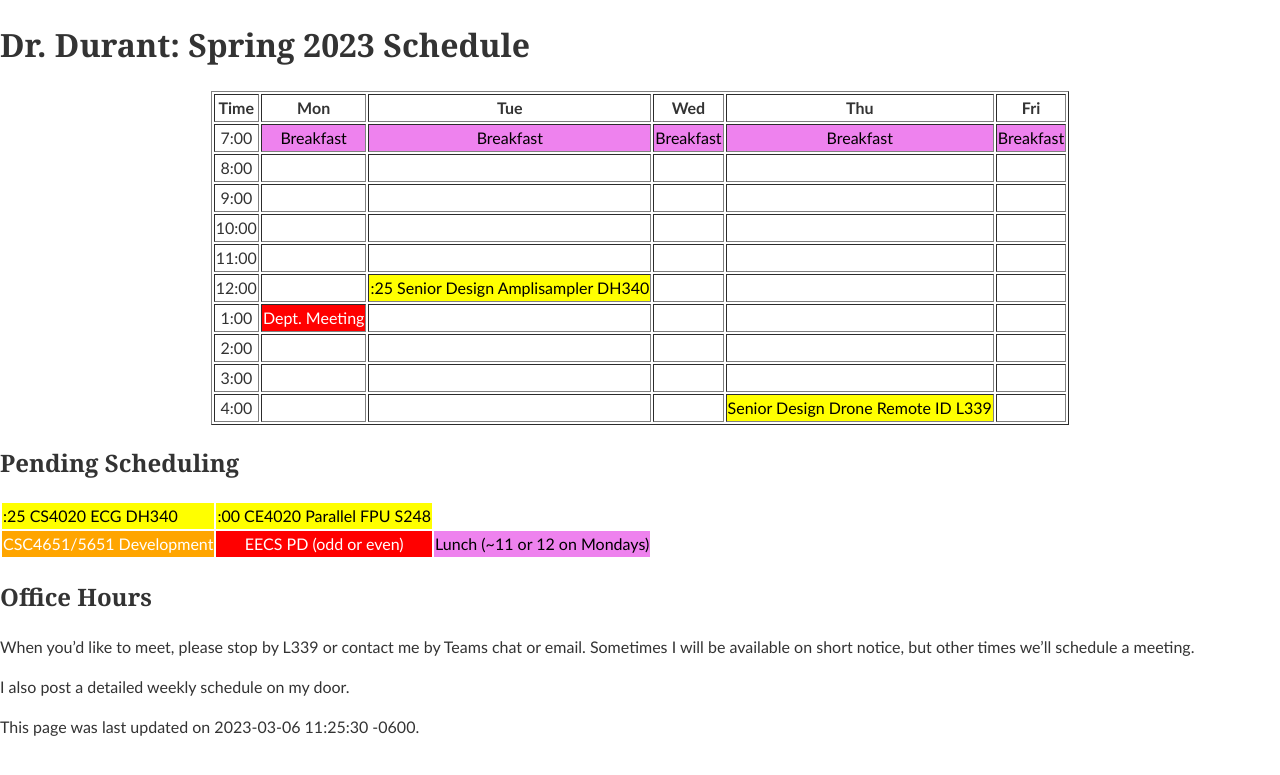
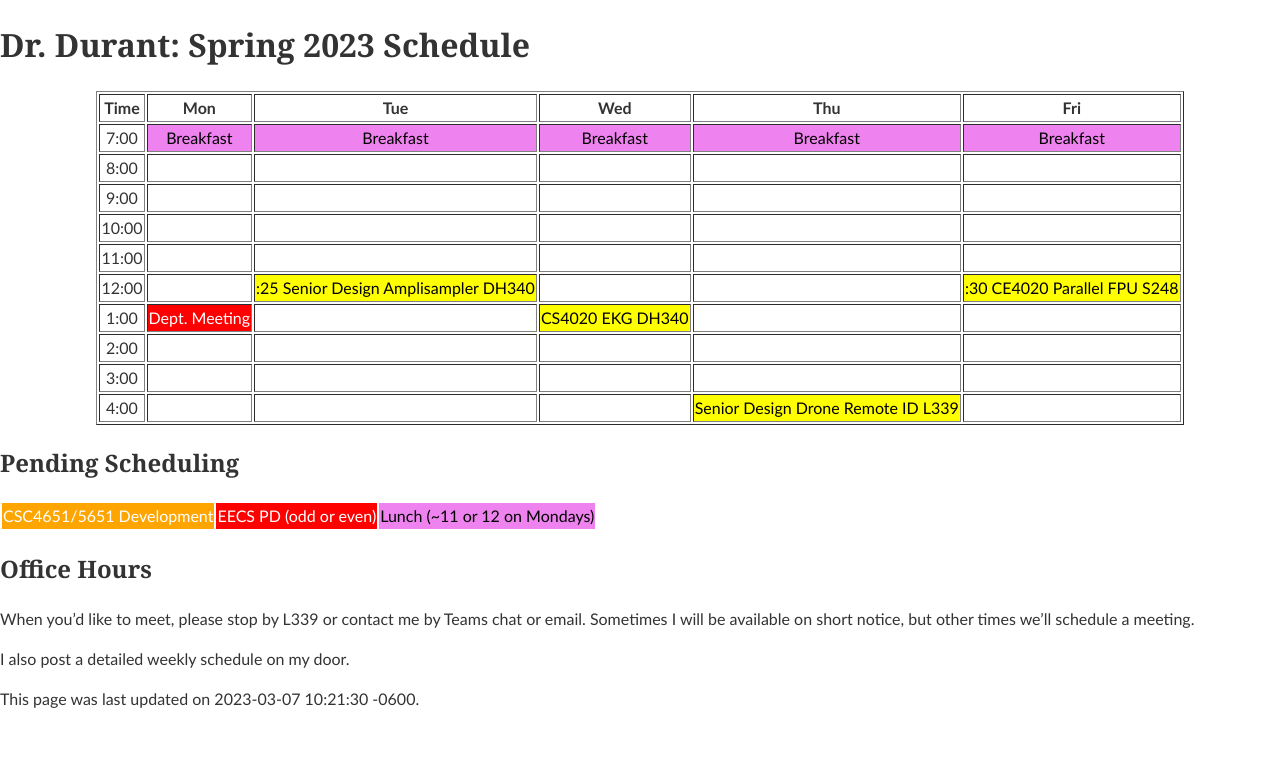
Before and after one commit to edurant/edurant.github.io, a Jekyll site: the page built from sched/s23.md, in a window 1280 px wide. Shown: the top 775 px of the page. Built offline with Jekyll 4.4.1, drawn with Linux system fonts in a browser that asks for light colours.

Commit message:
s23 schedule: rest of senior design teams

```diff
--- a/sched/s23.md
+++ b/sched/s23.md
@@ -1,6 +1,6 @@
 ---
 title: "Dr. Durant: Spring 2023 Schedule"
-date: 2023-03-06 11:25:30 -0600
+date: 2023-03-07 10:21:30 -0600
 ---
 
 <style type="text/css">
@@ -13,26 +13,23 @@ td.lunch   { background-color: violet;  color: black; }
 
 <div align="center">
 <table border>
-<tr><th>Time</th>   <th>Mon</th>                        <th>Tue</th>                                                    <th>Wed</th>                        <th>Thu</th>                                                <th>Fri</th>                        </tr>
-<tr><td>7:00</td>   <td class="lunch">Breakfast</td>    <td class="lunch">Breakfast</td>                                <td class="lunch">Breakfast</td>    <td class="lunch">Breakfast</td>                            <td class="lunch">Breakfast</td>    </tr>
-<tr><td>8:00</td>   <td>&nbsp;</td>                     <td>&nbsp;</td>                                                 <td>&nbsp;</td>                     <td>&nbsp;</td>                                             <td>&nbsp;</td>                     </tr>
-<tr><td>9:00</td>   <td>&nbsp;</td>                     <td>&nbsp;</td>                                                 <td>&nbsp;</td>                     <td>&nbsp;</td>                                             <td>&nbsp;</td>                     </tr>
-<tr><td>10:00</td>  <td>&nbsp;</td>                     <td>&nbsp;</td>                                                 <td>&nbsp;</td>                     <td>&nbsp;</td>                                             <td>&nbsp;</td>                     </tr>
-<tr><td>11:00</td>  <td>&nbsp;</td>                     <td>&nbsp;</td>                                                 <td>&nbsp;</td>                     <td>&nbsp;</td>                                             <td>&nbsp;</td>                     </tr>
-<tr><td>12:00</td>  <td>&nbsp;</td>                     <td class="ce4020">:25 Senior Design Amplisampler DH340</td>    <td>&nbsp;</td>                     <td>&nbsp;</td>                                             <td>&nbsp;</td>                     </tr>
-<tr><td>1:00</td>   <td class="am">Dept. Meeting</td>   <td>&nbsp;</td>                                                 <td>&nbsp;</td>                     <td>&nbsp;</td>                                             <td>&nbsp;</td>                     </tr>
-<tr><td>2:00</td>   <td>&nbsp;</td>                     <td>&nbsp;</td>                                                 <td>&nbsp;</td>                     <td>&nbsp;</td>                                             <td>&nbsp;</td>                     </tr>
-<tr><td>3:00</td>   <td>&nbsp;</td>                     <td>&nbsp;</td>                                                 <td>&nbsp;</td>                     <td>&nbsp;</td>                                             <td>&nbsp;</td>                     </tr>
-<tr><td>4:00</td>   <td>&nbsp;</td>                     <td>&nbsp;</td>                                                 <td>&nbsp;</td>                     <td class="ce4020">Senior Design Drone Remote ID L339</td>  <td>&nbsp;</td>                     </tr>
+<tr><th>Time</th>   <th>Mon</th>                        <th>Tue</th>                                                    <th>Wed</th>                                <th>Thu</th>                                                <th>Fri</th>                                            </tr>
+<tr><td>7:00</td>   <td class="lunch">Breakfast</td>    <td class="lunch">Breakfast</td>                                <td class="lunch">Breakfast</td>            <td class="lunch">Breakfast</td>                            <td class="lunch">Breakfast</td>                        </tr>
+<tr><td>8:00</td>   <td>&nbsp;</td>                     <td>&nbsp;</td>                                                 <td>&nbsp;</td>                             <td>&nbsp;</td>                                             <td>&nbsp;</td>                                         </tr>
+<tr><td>9:00</td>   <td>&nbsp;</td>                     <td>&nbsp;</td>                                                 <td>&nbsp;</td>                             <td>&nbsp;</td>                                             <td>&nbsp;</td>                                         </tr>
+<tr><td>10:00</td>  <td>&nbsp;</td>                     <td>&nbsp;</td>                                                 <td>&nbsp;</td>                             <td>&nbsp;</td>                                             <td>&nbsp;</td>                                         </tr>
+<tr><td>11:00</td>  <td>&nbsp;</td>                     <td>&nbsp;</td>                                                 <td>&nbsp;</td>                             <td>&nbsp;</td>                                             <td>&nbsp;</td>                                         </tr>
+<tr><td>12:00</td>  <td>&nbsp;</td>                     <td class="ce4020">:25 Senior Design Amplisampler DH340</td>    <td>&nbsp;</td>                             <td>&nbsp;</td>                                             <td class="ce4020">:30 CE4020 Parallel FPU S248</td>    </tr>
+<tr><td>1:00</td>   <td class="am">Dept. Meeting</td>   <td>&nbsp;</td>                                                 <td class="ce4020">CS4020 EKG DH340</td>    <td>&nbsp;</td>                                             <td>&nbsp;</td>                                         </tr>
+<tr><td>2:00</td>   <td>&nbsp;</td>                     <td>&nbsp;</td>                                                 <td>&nbsp;</td>                             <td>&nbsp;</td>                                             <td>&nbsp;</td>                                         </tr>
+<tr><td>3:00</td>   <td>&nbsp;</td>                     <td>&nbsp;</td>                                                 <td>&nbsp;</td>                             <td>&nbsp;</td>                                             <td>&nbsp;</td>                                         </tr>
+<tr><td>4:00</td>   <td>&nbsp;</td>                     <td>&nbsp;</td>                                                 <td>&nbsp;</td>                             <td class="ce4020">Senior Design Drone Remote ID L339</td>  <td>&nbsp;</td>                                         </tr>
 </table>
 </div>
 
 ## Pending Scheduling
 
 <table><tr>
-<td class="ce4020">:25 CS4020 ECG DH340</td>
-<td class="ce4020">:00 CE4020 Parallel FPU S248</td>
-</tr><tr>
 <td class="csc4651">CSC4651/5651 Development</td>
 <td class="am">EECS PD (odd or even)</td>
 <td class="lunch">Lunch (~11 or 12 on Mondays)</td>
```
